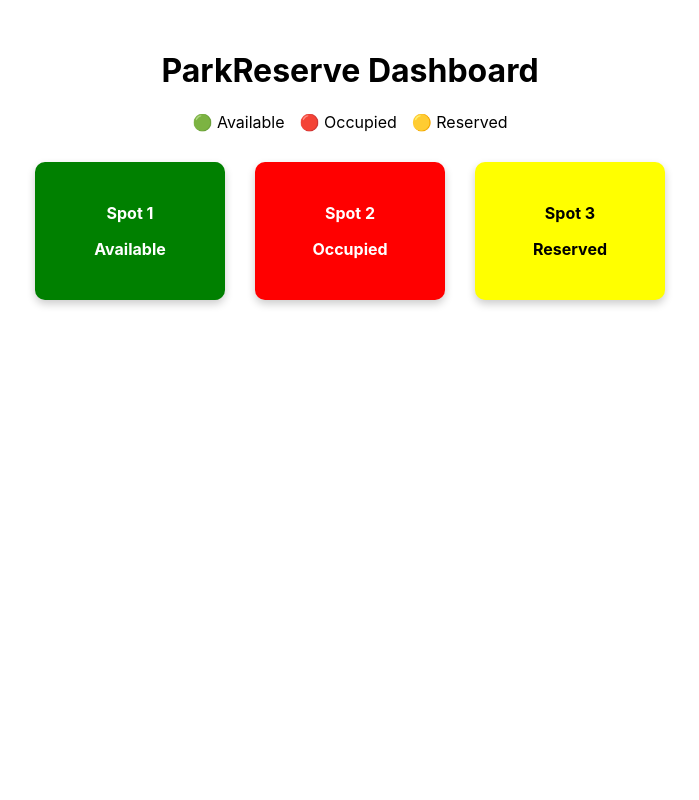
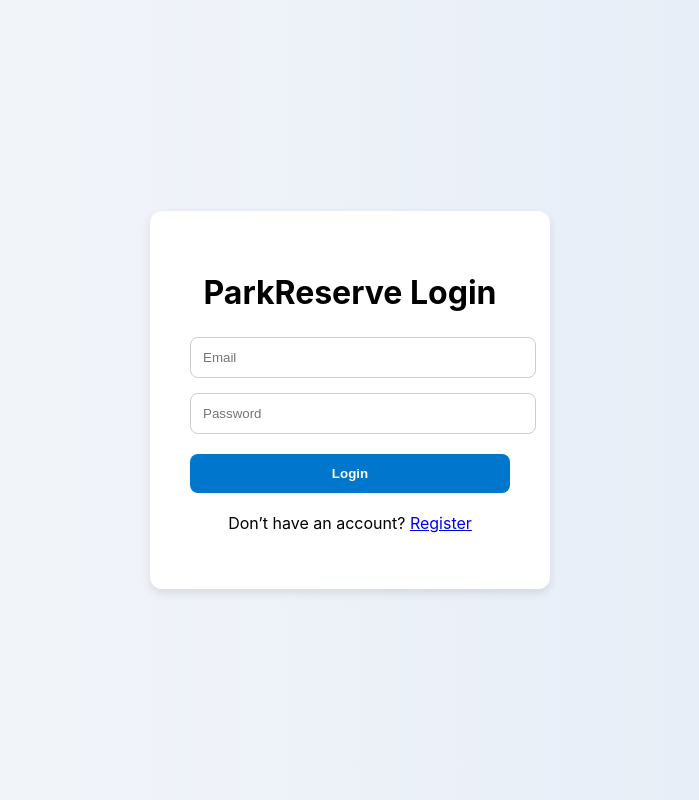
Before and after one commit to kyleczhang/cits5506-iot-parkreserve-group29, a React (Create React App) app in the folder frontend/: page / in a window 1280 px wide. Shown: the whole page, without its empty margins (290-989 px from the left). Built offline with nearby package versions, Linux system fonts and the light colour scheme.

Commit message:
Create authentication pages and frontend navigation

```diff
--- a/frontend/package.json
+++ b/frontend/package.json
@@ -9,6 +9,7 @@
     "@testing-library/user-event": "^13.5.0",
     "react": "^19.2.5",
     "react-dom": "^19.2.5",
+    "react-router-dom": "^7.15.0",
     "react-scripts": "5.0.1",
     "web-vitals": "^2.1.4"
   },
--- a/frontend/src/App.js
+++ b/frontend/src/App.js
@@ -1,17 +1,19 @@
-import './App.css';
-import ParkingGrid from './components/ParkingGrid';
+import "./App.css";
+import { BrowserRouter, Routes, Route } from "react-router-dom";
+
+import Login from "./pages/Login";
+import Register from "./pages/Register";
+import Dashboard from "./pages/Dashboard";
 
 function App() {
   return (
-    <div style={{ textAlign: "center", paddingTop: "30px" }}>
-      <h1>ParkReserve Dashboard</h1>
-      <div style={{ marginTop: "10px" }}>
-        <span style={{ marginRight: "15px" }}>🟢 Available</span>
-        <span style={{ marginRight: "15px" }}>🔴 Occupied</span>
-        <span>🟡 Reserved</span>
-      </div>
-      <ParkingGrid />
-    </div>
+    <BrowserRouter>
+      <Routes>
+        <Route path="/" element={<Login />} />
+        <Route path="/register" element={<Register />} />
+        <Route path="/dashboard" element={<Dashboard />} />
+      </Routes>
+    </BrowserRouter>
   );
 }
 
--- /dev/null
+++ b/frontend/src/pages/Dashboard.js
@@ -0,0 +1,28 @@
+import ParkingGrid from "../components/ParkingGrid";
+
+function Dashboard() {
+  return (
+    <div
+      style={{
+        textAlign: "center",
+        minHeight: "100vh",
+        paddingTop: "30px",
+        background: "linear-gradient(to right, #f5f7fa, #e4ecf7)"
+      }}
+    >
+      <h1 style={{ marginBottom: "10px" }}>
+        ParkReserve Dashboard
+      </h1>
+
+      <div style={{ marginBottom: "30px" }}>
+        <span style={{ marginRight: "15px" }}>🟢 Available</span>
+        <span style={{ marginRight: "15px" }}>🔴 Occupied</span>
+        <span>🟡 Reserved</span>
+      </div>
+
+      <ParkingGrid />
+    </div>
+  );
+}
+
+export default Dashboard;
--- /dev/null
+++ b/frontend/src/pages/Login.js
@@ -0,0 +1,84 @@
+import { Link, useNavigate } from "react-router-dom";
+
+function Login() {
+
+  const navigate = useNavigate();
+
+  const handleLogin = () => {
+    navigate("/dashboard");
+  };
+
+  return (
+    <div
+      style={{
+        minHeight: "100vh",
+        display: "flex",
+        justifyContent: "center",
+        alignItems: "center",
+        background: "linear-gradient(to right, #f5f7fa, #e4ecf7)"
+      }}
+    >
+      <div
+        style={{
+          backgroundColor: "white",
+          padding: "40px",
+          borderRadius: "12px",
+          width: "320px",
+          boxShadow: "0 4px 10px rgba(0,0,0,0.1)",
+          textAlign: "center"
+        }}
+      >
+        <h1 style={{ marginBottom: "25px" }}>
+          ParkReserve Login
+        </h1>
+
+        <input
+          type="email"
+          placeholder="Email"
+          style={{
+            width: "100%",
+            padding: "12px",
+            marginBottom: "15px",
+            borderRadius: "8px",
+            border: "1px solid #ccc"
+          }}
+        />
+
+        <input
+          type="password"
+          placeholder="Password"
+          style={{
+            width: "100%",
+            padding: "12px",
+            marginBottom: "20px",
+            borderRadius: "8px",
+            border: "1px solid #ccc"
+          }}
+        />
+
+        <button
+          onClick={handleLogin}
+          style={{
+            width: "100%",
+            padding: "12px",
+            backgroundColor: "#0077cc",
+            color: "white",
+            border: "none",
+            borderRadius: "8px",
+            cursor: "pointer",
+            fontWeight: "bold"
+          }}
+        >
+          Login
+        </button>
+
+        <p style={{ marginTop: "20px" }}>
+          Don’t have an account?{" "}
+          <Link to="/register">Register</Link>
+        </p>
+      </div>
+    </div>
+  );
+}
+
+export default Login;
--- /dev/null
+++ b/frontend/src/pages/Register.js
@@ -0,0 +1,96 @@
+import { Link, useNavigate } from "react-router-dom";
+
+function Register() {
+
+  const navigate = useNavigate();
+
+  const handleRegister = () => {
+    navigate("/dashboard");
+  };
+
+  return (
+    <div
+      style={{
+        minHeight: "100vh",
+        display: "flex",
+        justifyContent: "center",
+        alignItems: "center",
+        background: "linear-gradient(to right, #f5f7fa, #e4ecf7)"
+      }}
+    >
+      <div
+        style={{
+          backgroundColor: "white",
+          padding: "40px",
+          borderRadius: "12px",
+          width: "320px",
+          boxShadow: "0 4px 10px rgba(0,0,0,0.1)",
+          textAlign: "center"
+        }}
+      >
+        <h1 style={{ marginBottom: "25px" }}>
+          Create Account
+        </h1>
+
+        <input
+          type="text"
+          placeholder="Name"
+          style={{
+            width: "100%",
+            padding: "12px",
+            marginBottom: "15px",
+            borderRadius: "8px",
+            border: "1px solid #ccc"
+          }}
+        />
+
+        <input
+          type="email"
+          placeholder="Email"
+          style={{
+            width: "100%",
+            padding: "12px",
+            marginBottom: "15px",
+            borderRadius: "8px",
+            border: "1px solid #ccc"
+          }}
+        />
+
+        <input
+          type="password"
+          placeholder="Password"
+          style={{
+            width: "100%",
+            padding: "12px",
+            marginBottom: "20px",
+            borderRadius: "8px",
+            border: "1px solid #ccc"
+          }}
+        />
+
+        <button
+          onClick={handleRegister}
+          style={{
+            width: "100%",
+            padding: "12px",
+            backgroundColor: "#0077cc",
+            color: "white",
+            border: "none",
+            borderRadius: "8px",
+            cursor: "pointer",
+            fontWeight: "bold"
+          }}
+        >
+          Register
+        </button>
+
+        <p style={{ marginTop: "20px" }}>
+          Already have an account?{" "}
+          <Link to="/">Login</Link>
+        </p>
+      </div>
+    </div>
+  );
+}
+
+export default Register;
```
Also changed, not shown: 1 other file (tests, documents, lock files or other folders).
